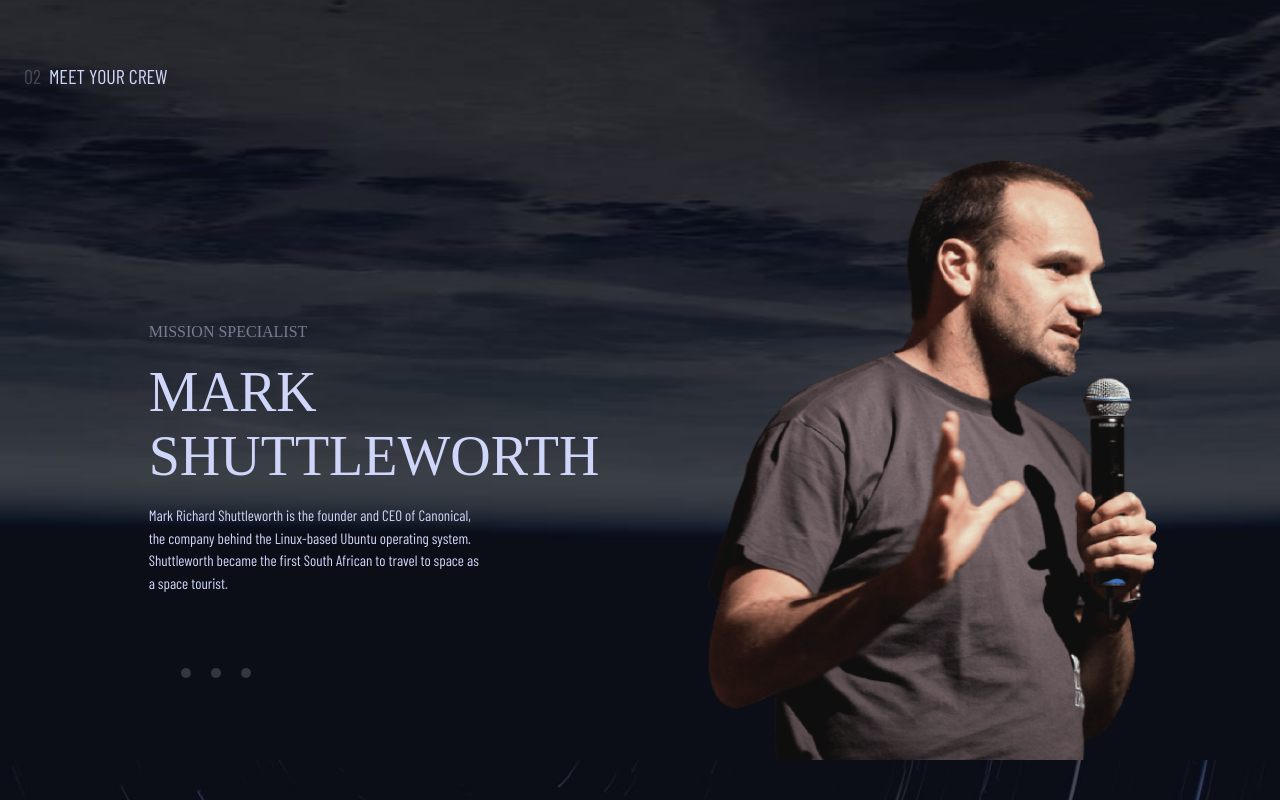
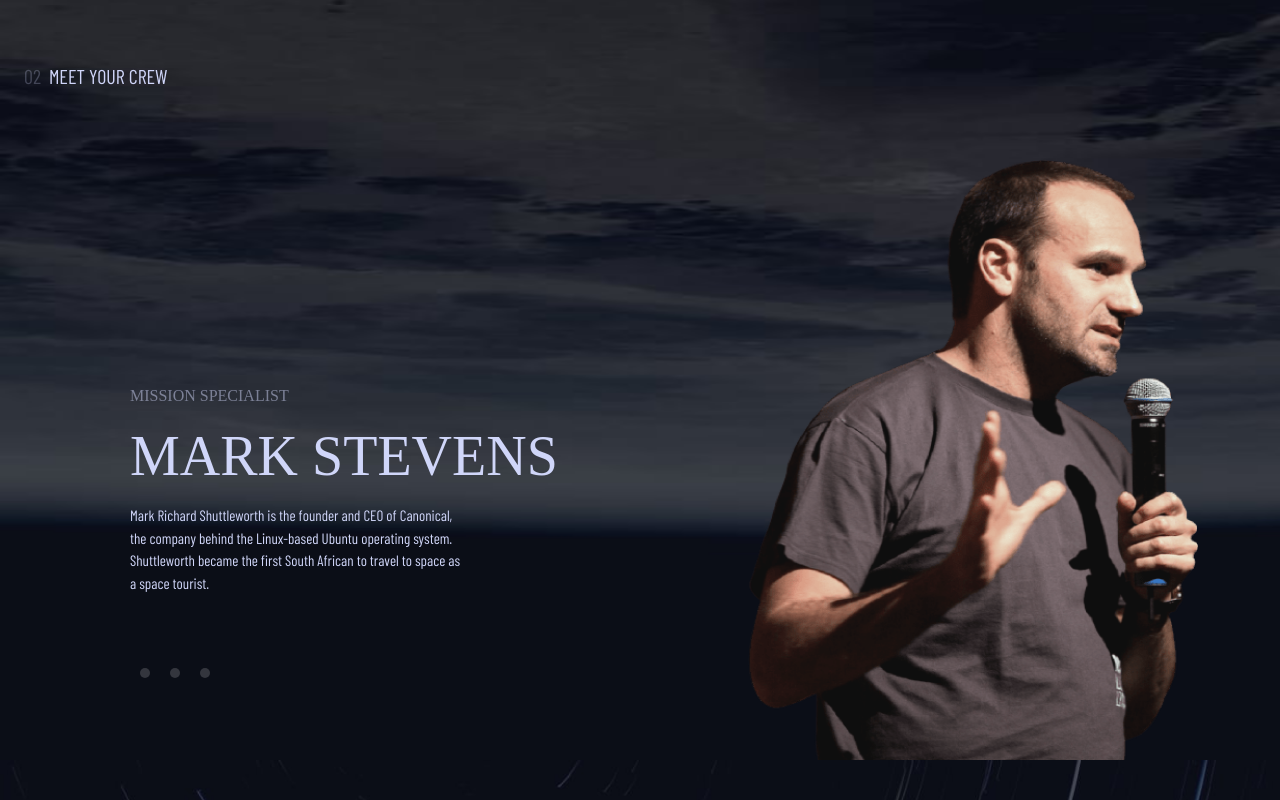
Before and after one commit to johnnycrisp/space-website, a React (Create React App) app: page / in a window 1280 px wide. Shown: the part 1640-2440 px from the top of the page. Built offline with nearby package versions, Linux system fonts and the light colour scheme; a web font is replaced by a local one.

Commit message:
fix styling responsive

```diff
--- a/src/App.js
+++ b/src/App.js
@@ -59,7 +59,7 @@
     {
       role: 'MISSION SPECIALIST',
       id: 1,
-      name: 'MARK SHUTTLEWORTH',
+      name: 'MARK STEVENS',
       img: IMGMARK,
       text: 'Mark Richard Shuttleworth is the founder and CEO of Canonical, the company behind the Linux-based Ubuntu operating system. Shuttleworth became the first South African to travel to space as a space tourist.'
     },
--- a/src/components/Crew/crew.scss
+++ b/src/components/Crew/crew.scss
@@ -120,7 +120,7 @@
                 }
     }
 
-        @media screen and (min-width: 995px) {
+        @media screen and (min-width: 768px) {
 
             .crew__wrapper {
 
@@ -128,13 +128,15 @@
 
                         flex-direction: row-reverse;
                         align-items: end;
-                        justify-content: space-around;
+                        justify-content: space-between;
 
                         .image__container {
                             width: 450px;
                             height: 600px;
+                            min-width: 36%;
 
                             img {
+
                                 width: 100%;
                                 height: auto;
                                 overflow: hidden;
@@ -144,7 +146,6 @@
                             flex-direction: column-reverse;
                             padding: 3rem;
                             text-align: left;
-                            width: 45%;
 
                             p {
                                 text-align: left;
--- a/src/components/Destination/destination.scss
+++ b/src/components/Destination/destination.scss
@@ -148,8 +148,8 @@
 
 
                     img {
-                       min-height: 300px;
-                       min-width: 300px;
+                       min-height: 280px;
+                       min-width: 280px;
                        max-height: 400px;
                        width: 100%;
                        height: auto;
--- a/src/components/Technology/technology.scss
+++ b/src/components/Technology/technology.scss
@@ -152,7 +152,6 @@
                 flex-direction: row;
                 align-items: center;
                 justify-content: center;
-                width: 46%;
                 margin-bottom: 0 !important;
                 margin-left: 6%;
 
```
Also changed, not shown: src/components/Destination/Destination.jsx (+4 -3 lines).
